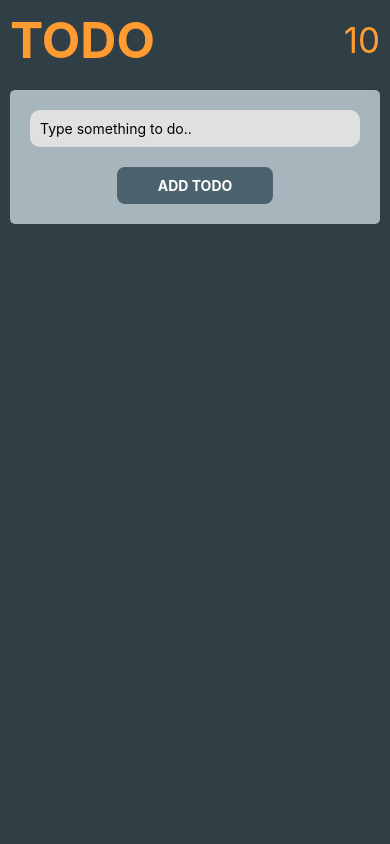
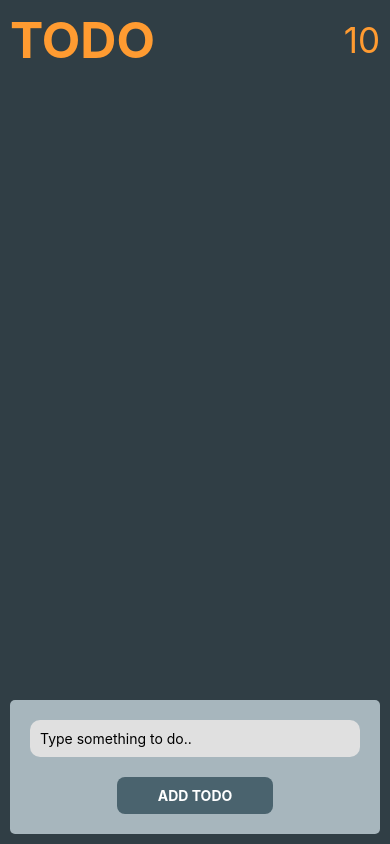
Before and after one commit to gulinmerve/ReactNative-ToDolist, a React Native app: screen / in a window 390 px wide. Built offline with nearby package versions, Linux system fonts and the light colour scheme.

Commit message:
Flatlist added

```diff
--- a/src/Main.js
+++ b/src/Main.js
@@ -1,5 +1,5 @@
 import React from 'react';
-import { SafeAreaView, Text, View } from 'react-native';
+import { FlatList, SafeAreaView, Text, View } from 'react-native';
 
 import { main } from './styles';
 import TodoInput from './components/TodoInput';
@@ -13,7 +13,11 @@ const Main = () => {
                     <Text style={main.todoText}>TODO</Text>
                     <Text style={main.todoCount}>10</Text>
                 </View>
-
+                {/* Flatlist Bulunduğu yeri kaplar */}
+                <FlatList
+                  data={[]}
+                  renderItem ={()=> null}
+                />
                 <TodoInput
                     onTodoEnter={todoText => alert(todoText)}
                 />
```
